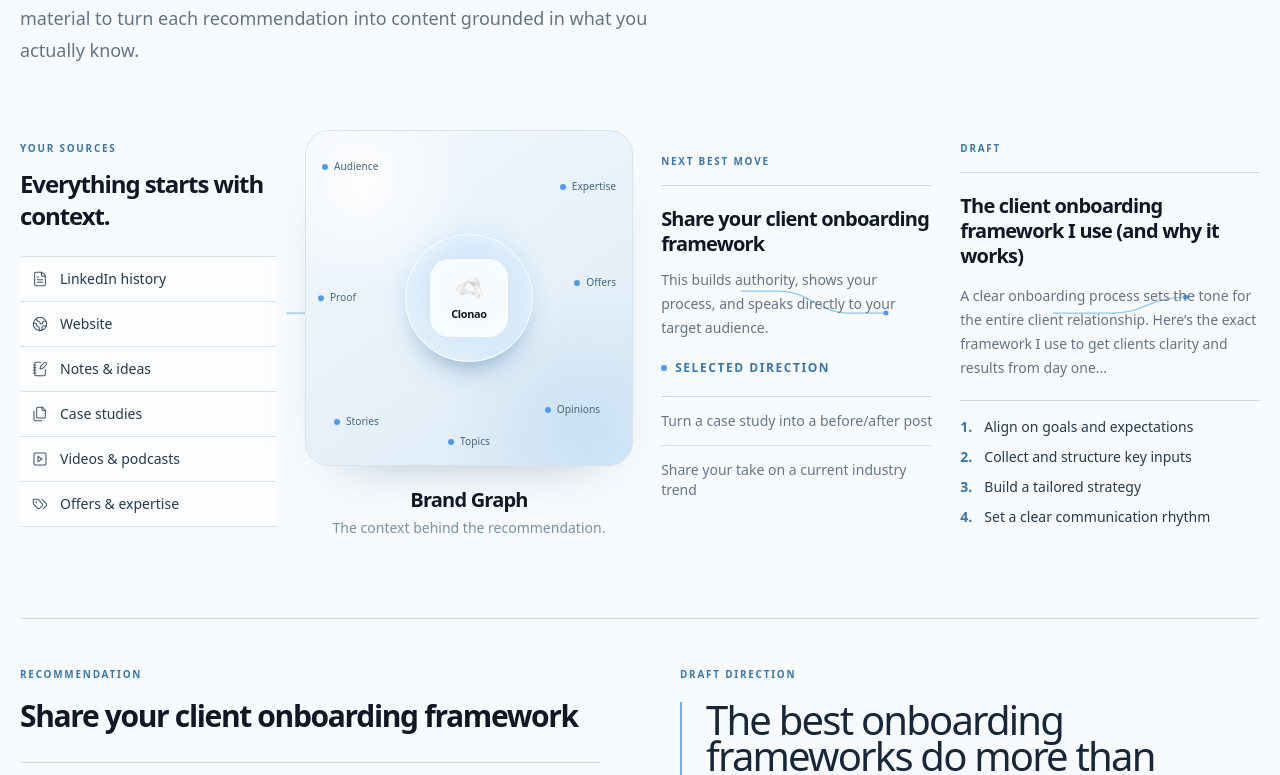
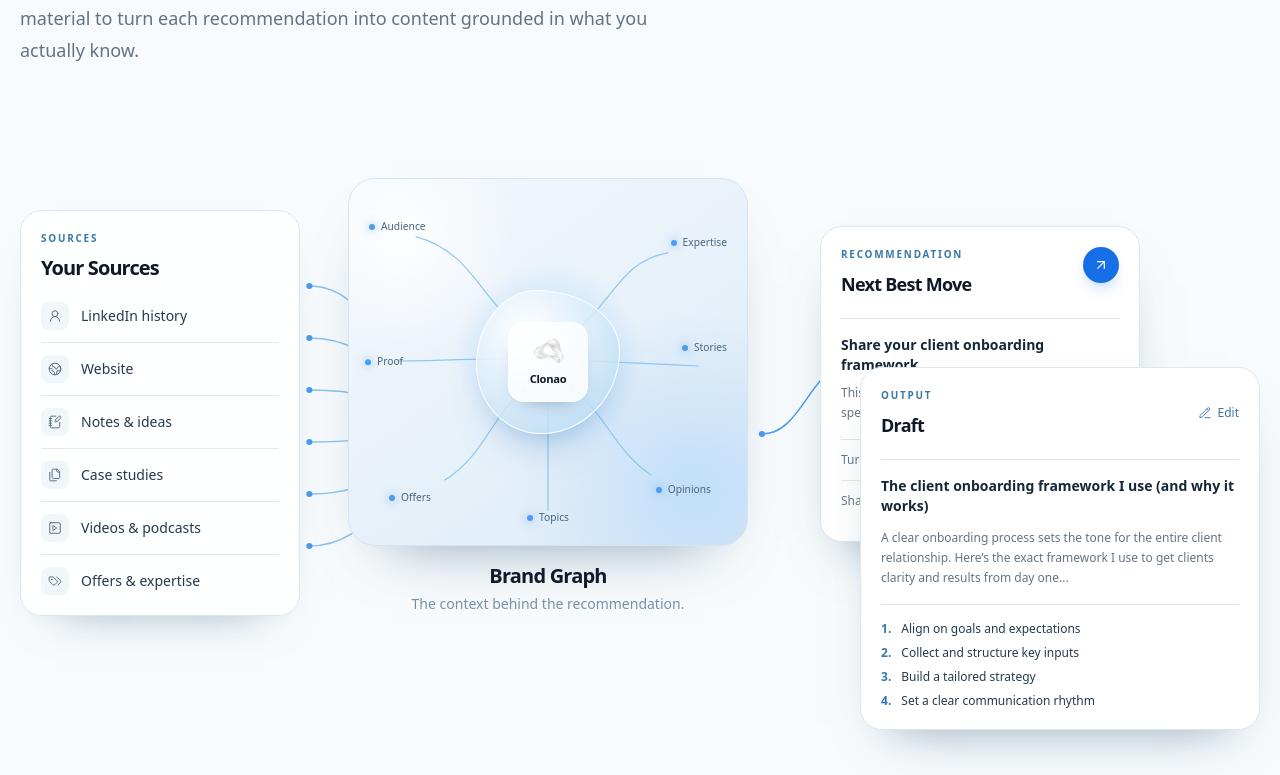
Before and after one commit to veokleo-create07/linkeldn.tool.100k, a Next.js app: page /product in a window 1280 px wide. Shown: the part 1600-2375 px from the top of the page. Built offline with nearby package versions, Linux system fonts and the light colour scheme.

Commit message:
refine: build connected create visual system

```diff
--- a/src/components/marketing/product-create.tsx
+++ b/src/components/marketing/product-create.tsx
@@ -1,29 +1,15 @@
-import {
-  FileText,
-  Files,
-  Globe2,
-  NotebookPen,
-  PlaySquare,
-  Tags,
-} from "lucide-react";
+import { ArrowUpRight, FileText, Files, Globe2, NotebookPen, PencilLine, PlaySquare, Tags, UserRound } from "lucide-react";
 
 const sources = [
-  ["LinkedIn history", FileText],
+  ["LinkedIn history", UserRound],
   ["Website", Globe2],
   ["Notes & ideas", NotebookPen],
   ["Case studies", Files],
   ["Videos & podcasts", PlaySquare],
   ["Offers & expertise", Tags],
 ] as const;
-
-const contextLabels = ["Audience", "Expertise", "Proof", "Offers", "Stories", "Opinions", "Topics"];
-
-const outline = [
-  "Align on goals and expectations",
-  "Collect and structure key inputs",
-  "Build a tailored strategy",
-  "Set a clear communication rhythm",
-];
+const contextLabels = ["Audience", "Expertise", "Proof", "Stories", "Offers", "Opinions", "Topics"];
+const outline = ["Align on goals and expectations", "Collect and structure key inputs", "Build a tailored strategy", "Set a clear communication rhythm"];
 
 export function ProductCreate() {
   return (
@@ -31,164 +17,103 @@ export function ProductCreate() {
       <div className="marketing-container">
         <div className="max-w-3xl">
           <p className="text-[0.68rem] font-semibold uppercase tracking-[0.22em] text-[#3977a9]">Create</p>
-          <h2 id="product-create-heading" className="text-balance mt-5 text-4xl font-semibold leading-[1.02] tracking-[-0.06em] text-[#101826] sm:text-5xl lg:text-[3.8rem]">
-            Turn the next best move into content.
-          </h2>
-          <p className="mt-6 max-w-2xl text-base leading-7 text-[#647384] sm:text-lg sm:leading-8">
-            Clonao uses your strategy, Brand Graph, stories, proof, opinions, and source material to turn each recommendation into content grounded in what you actually know.
-          </p>
+          <h2 id="product-create-heading" className="text-balance mt-5 text-4xl font-semibold leading-[1.02] tracking-[-0.06em] text-[#101826] sm:text-5xl lg:text-[3.8rem]">Turn the next best move into content.</h2>
+          <p className="mt-6 max-w-2xl text-base leading-7 text-[#647384] sm:text-lg sm:leading-8">Clonao uses your strategy, Brand Graph, stories, proof, opinions, and source material to turn each recommendation into content grounded in what you actually know.</p>
         </div>
-
-        <div className="relative mt-14 sm:mt-16">
-          <FlowConnectors />
-          <div className="relative grid gap-5 lg:grid-cols-[0.9fr_1.15fr_0.95fr_1.05fr] lg:items-center lg:gap-7">
-            <SourcesStage />
-            <BrandGraphStage />
-            <NextMoveStage />
-            <DraftStage />
-          </div>
-        </div>
-
+        <DesktopCreateSystem />
+        <MobileCreateSystem />
         <div className="mt-16 border-t border-[#cad9e3] pt-10 sm:mt-20 sm:pt-12">
-          <div className="grid gap-12 lg:grid-cols-2 lg:gap-20">
-            <RecommendationDetails />
-            <DraftDirection />
-          </div>
+          <div className="grid gap-12 lg:grid-cols-2 lg:gap-20"><RecommendationDetails /><DraftDirection /></div>
         </div>
       </div>
     </section>
   );
 }
 
-function SourcesStage() {
+function DesktopCreateSystem() {
   return (
-    <section aria-labelledby="create-sources-heading" className="create-stage-reveal">
-      <p className="text-[0.62rem] font-semibold uppercase tracking-[0.18em] text-[#3977a9]">Your Sources</p>
-      <h3 id="create-sources-heading" className="mt-3 text-2xl font-semibold tracking-[-0.045em] text-[#101826]">Everything starts with context.</h3>
-      <div className="mt-6 divide-y divide-[#d7e2ea] border-y border-[#d7e2ea] bg-white/45">
-        {sources.map(([label, Icon]) => (
-          <div key={label} className="flex items-center gap-3 px-3 py-3">
-            <Icon className="size-4 shrink-0 text-[#42566b]" strokeWidth={1.55} aria-hidden="true" />
-            <span className="min-w-0 text-sm font-medium text-[#26394d]">{label}</span>
-          </div>
-        ))}
-      </div>
+    <div className="relative mt-14 hidden h-[38rem] lg:mt-16 lg:block" aria-label="Sources flow into the Brand Graph, next best move, and draft">
+      <DesktopConnectors />
+      <SourcesPanel className="absolute left-0 top-20 z-10 w-[17.5rem]" />
+      <BrandGraph className="absolute left-[20.5rem] top-12 z-10 w-[25rem]" />
+      <NextMoveCard className="absolute right-[7.5rem] top-24 z-20 w-[20rem]" />
+      <DraftCard className="absolute bottom-2 right-0 z-20 w-[25rem]" />
+    </div>
+  );
+}
+
+function DesktopConnectors() {
+  return (
+    <svg className="pointer-events-none absolute inset-0 z-0 h-full w-full" viewBox="0 0 1200 608" fill="none" preserveAspectRatio="none" aria-hidden="true">
+      <path d="M280 156C342 156 346 242 414 270M280 208C344 208 358 260 414 284M280 260C350 260 364 279 414 297M280 312C350 312 364 303 414 309M280 364C348 364 360 330 414 322M280 416C340 416 350 354 414 335" stroke="#86c3ed" strokeWidth="1.35" strokeLinecap="round" />
+      <path d="M718 304C762 304 764 220 832 220M1032 220C1090 220 1039 444 930 444" stroke="#4d9cf3" strokeWidth="1.5" strokeLinecap="round" />
+      <circle cx="280" cy="156" r="3" fill="#4d9cf3" /><circle cx="280" cy="208" r="3" fill="#4d9cf3" /><circle cx="280" cy="260" r="3" fill="#4d9cf3" /><circle cx="280" cy="312" r="3" fill="#4d9cf3" /><circle cx="280" cy="364" r="3" fill="#4d9cf3" /><circle cx="280" cy="416" r="3" fill="#4d9cf3" /><circle cx="414" cy="304" r="3" fill="#4d9cf3" /><circle cx="718" cy="304" r="3" fill="#4d9cf3" /><circle cx="832" cy="220" r="3" fill="#4d9cf3" /><circle cx="1032" cy="220" r="3" fill="#4d9cf3" /><circle cx="930" cy="444" r="3" fill="#4d9cf3" />
+    </svg>
+  );
+}
+
+function SourcesPanel({ className = "" }: { className?: string }) {
+  return (
+    <section className={"rounded-[1.35rem] border border-[#dce7ee] bg-white/90 p-5 shadow-[0_24px_48px_-38px_rgba(20,65,103,0.6)] " + className} aria-labelledby="create-sources-heading">
+      <p className="text-[0.62rem] font-semibold uppercase tracking-[0.18em] text-[#3977a9]">Sources</p>
+      <h3 id="create-sources-heading" className="mt-2 text-xl font-semibold tracking-[-0.045em] text-[#101826]">Your Sources</h3>
+      <div className="mt-5 divide-y divide-[#e1e9ef]">{sources.map(([label, Icon]) => <div key={label} className="flex items-center gap-3 py-3 first:pt-0 last:pb-0"><span className="flex size-7 shrink-0 items-center justify-center rounded-lg bg-[#f1f6fa] text-[#53697b]"><Icon className="size-3.5" strokeWidth={1.6} aria-hidden="true" /></span><span className="text-sm font-medium text-[#26394d]">{label}</span></div>)}</div>
     </section>
   );
 }
 
-function BrandGraphStage() {
+function BrandGraph({ className = "" }: { className?: string }) {
   return (
-    <section aria-labelledby="create-brand-graph-heading" className="create-stage-reveal create-brand-graph text-center">
-      <div className="relative mx-auto flex min-h-[21rem] max-w-[23rem] items-center justify-center overflow-hidden rounded-[1.5rem] border border-[#d5e4ef] bg-[radial-gradient(circle_at_50%_48%,rgba(140,203,255,0.42),transparent_34%),linear-gradient(145deg,#f4f8fc,#dcebf7)] px-4 py-8 shadow-[0_24px_55px_-42px_rgba(20,65,103,0.56)]">
-        <div className="pointer-events-none absolute inset-0 bg-[radial-gradient(circle_at_18%_16%,rgba(255,255,255,0.82),transparent_28%),radial-gradient(circle_at_84%_88%,rgba(104,170,224,0.18),transparent_34%)]" aria-hidden="true" />
-        <div className="relative flex size-32 items-center justify-center rounded-full border border-white/85 bg-white/72 shadow-[0_18px_34px_-22px_rgba(24,82,135,0.8)]">
-          <div className="flex size-20 flex-col items-center justify-center rounded-[1.25rem] border border-[#d7e5ef] bg-white/85">
-            <img src="/clonao-logo.png" alt="" className="size-7 object-contain" />
-            <span className="mt-1 text-[0.68rem] font-semibold tracking-[-0.03em] text-[#101826]">Clonao</span>
-          </div>
+    <section className={className} aria-labelledby="create-brand-graph-heading">
+      <div className="relative h-[23rem] overflow-hidden rounded-[1.7rem] border border-[#d5e4ef] bg-[radial-gradient(circle_at_50%_48%,rgba(140,203,255,0.52),transparent_34%),linear-gradient(145deg,#f4f8fc,#dcebf7)] shadow-[0_30px_62px_-42px_rgba(20,65,103,0.65)]">
+        <div className="pointer-events-none absolute inset-0 bg-[radial-gradient(circle_at_13%_16%,rgba(255,255,255,0.9),transparent_26%),radial-gradient(circle_at_86%_84%,rgba(95,173,253,0.23),transparent_38%)]" aria-hidden="true" />
+        <GraphPaths />
+        <div className="absolute left-1/2 top-1/2 flex size-36 -translate-x-1/2 -translate-y-1/2 items-center justify-center rounded-[42%_58%_55%_45%/52%_42%_58%_48%] border border-white/90 bg-[radial-gradient(circle_at_34%_28%,rgba(255,255,255,0.98),rgba(217,235,249,0.84)_52%,rgba(156,204,236,0.68))] shadow-[0_22px_42px_-22px_rgba(34,112,188,0.55)]">
+          <div className="flex size-20 flex-col items-center justify-center rounded-2xl border border-white/85 bg-white/80 shadow-[0_10px_22px_-16px_rgba(20,65,103,0.7)]"><img src="/clonao-logo.png" alt="" className="size-8 object-contain" /><span className="mt-1 text-[0.7rem] font-semibold tracking-[-0.03em] text-[#101826]">Clonao</span></div>
         </div>
-        {contextLabels.map((label, index) => (
-          <span key={label} className={"absolute " + contextPosition(index)}>
-            <span className="mr-1.5 inline-block size-1.5 rounded-full bg-[#4d9cf3] align-middle" aria-hidden="true" />
-            {label}
-          </span>
-        ))}
+        {contextLabels.map((label, index) => <span key={label} className={"absolute " + graphLabelPosition(index)}><span className="mr-1.5 inline-block size-1.5 rounded-full bg-[#4d9cf3] align-middle shadow-[0_0_10px_rgba(77,156,243,0.75)]" aria-hidden="true" />{label}</span>)}
       </div>
-      <h3 id="create-brand-graph-heading" className="mt-5 text-xl font-semibold tracking-[-0.04em] text-[#101826]">Brand Graph</h3>
-      <p className="mt-1 text-sm text-[#7893a6]">The context behind the recommendation.</p>
+      <h3 id="create-brand-graph-heading" className="mt-4 text-center text-xl font-semibold tracking-[-0.04em] text-[#101826]">Brand Graph</h3><p className="mt-1 text-center text-sm text-[#7893a6]">The context behind the recommendation.</p>
     </section>
   );
 }
 
-function contextPosition(index: number) {
-  return [
-    "left-4 top-7 text-[0.64rem] font-medium text-[#47677f]",
-    "right-4 top-12 text-[0.64rem] font-medium text-[#47677f]",
-    "left-3 top-1/2 -translate-y-1/2 text-[0.64rem] font-medium text-[#47677f]",
-    "right-4 top-[43%] text-[0.64rem] font-medium text-[#47677f]",
-    "left-7 bottom-9 text-[0.64rem] font-medium text-[#47677f]",
-    "right-8 bottom-12 text-[0.64rem] font-medium text-[#47677f]",
-    "left-1/2 bottom-4 -translate-x-1/2 text-[0.64rem] font-medium text-[#47677f]",
-  ][index];
+function GraphPaths() {
+  return <svg className="pointer-events-none absolute inset-0 h-full w-full" viewBox="0 0 400 368" fill="none" preserveAspectRatio="none" aria-hidden="true"><path d="M67 58C126 74 130 122 180 156M321 74C270 84 268 123 222 157M48 183C108 183 122 180 166 181M352 188C294 186 278 184 236 183M96 303C137 277 143 238 176 212M304 298C266 272 260 239 225 211M200 334C200 289 200 252 200 220" stroke="#8fc8ef" strokeWidth="1.2" /><circle cx="180" cy="156" r="2.4" fill="#5fadfd" /><circle cx="222" cy="157" r="2.4" fill="#5fadfd" /><circle cx="166" cy="181" r="2.4" fill="#5fadfd" /><circle cx="236" cy="183" r="2.4" fill="#5fadfd" /><circle cx="176" cy="212" r="2.4" fill="#5fadfd" /><circle cx="225" cy="211" r="2.4" fill="#5fadfd" /></svg>;
 }
 
-function NextMoveStage() {
+function NextMoveCard({ className = "" }: { className?: string }) {
   return (
-    <section aria-labelledby="create-next-move-heading" className="create-stage-reveal">
-      <p className="text-[0.62rem] font-semibold uppercase tracking-[0.18em] text-[#3977a9]">Next Best Move</p>
-      <div className="mt-4 border-y border-[#cad9e3] py-5">
-        <h3 id="create-next-move-heading" className="text-xl font-semibold leading-tight tracking-[-0.04em] text-[#101826]">Share your client onboarding framework</h3>
-        <p className="mt-3 text-sm leading-6 text-[#647384]">This builds authority, shows your process, and speaks directly to your target audience.</p>
-        <div className="mt-5 flex items-center gap-2 text-xs font-semibold uppercase tracking-[0.13em] text-[#3977a9]">
-          <span className="size-1.5 rounded-full bg-[#4d9cf3]" aria-hidden="true" />
-          Selected direction
-        </div>
-      </div>
-      <div className="divide-y divide-[#d7e2ea] text-sm text-[#65768b]">
-        <p className="py-3.5">Turn a case study into a before/after post</p>
-        <p className="py-3.5">Share your take on a current industry trend</p>
-      </div>
+    <section className={"rounded-[1.35rem] border border-[#dce7ee] bg-white p-5 shadow-[0_28px_52px_-30px_rgba(20,65,103,0.55)] " + className} aria-labelledby="create-next-move-heading">
+      <div className="flex items-start justify-between gap-4"><div><p className="text-[0.62rem] font-semibold uppercase tracking-[0.18em] text-[#3977a9]">Recommendation</p><h3 id="create-next-move-heading" className="mt-2 text-lg font-semibold tracking-[-0.04em] text-[#101826]">Next Best Move</h3></div><span className="flex size-9 shrink-0 items-center justify-center rounded-full bg-[#176fe8] text-white shadow-[0_8px_18px_-10px_rgba(23,111,232,0.9)]"><ArrowUpRight className="size-4" strokeWidth={1.8} aria-hidden="true" /></span></div>
+      <div className="mt-5 border-y border-[#dbe6ed] py-4"><p className="text-sm font-semibold leading-5 text-[#172638]">Share your client onboarding framework</p><p className="mt-2 text-xs leading-5 text-[#647384]">This builds authority, shows your process, and speaks directly to your target audience.</p></div>
+      <div className="divide-y divide-[#e1e9ef] text-xs text-[#65768b]"><p className="py-3">Turn a case study into a before/after post</p><p className="py-3">Share your take on a current industry trend</p></div>
     </section>
   );
 }
 
-function DraftStage() {
+function DraftCard({ className = "" }: { className?: string }) {
   return (
-    <section aria-labelledby="create-draft-heading" className="create-stage-reveal">
-      <p className="text-[0.62rem] font-semibold uppercase tracking-[0.18em] text-[#3977a9]">Draft</p>
-      <div className="mt-4 border-y border-[#cad9e3] py-5">
-        <h3 id="create-draft-heading" className="text-xl font-semibold leading-tight tracking-[-0.04em] text-[#101826]">The client onboarding framework I use (and why it works)</h3>
-        <p className="mt-4 text-sm leading-6 text-[#647384]">A clear onboarding process sets the tone for the entire client relationship. Here’s the exact framework I use to get clients clarity and results from day one...</p>
-      </div>
-      <ol className="mt-4 space-y-2.5 text-sm text-[#26394d]">
-        {outline.map((item, index) => (
-          <li key={item} className="flex gap-3">
-            <span className="font-semibold text-[#3977a9]">{index + 1}.</span>
-            <span>{item}</span>
-          </li>
-        ))}
-      </ol>
+    <section className={"rounded-[1.35rem] border border-[#dce7ee] bg-white p-5 shadow-[0_26px_50px_-32px_rgba(20,65,103,0.54)] " + className} aria-labelledby="create-draft-heading">
+      <div className="flex items-center justify-between gap-4"><div><p className="text-[0.62rem] font-semibold uppercase tracking-[0.18em] text-[#3977a9]">Output</p><h3 id="create-draft-heading" className="mt-2 text-lg font-semibold tracking-[-0.04em] text-[#101826]">Draft</h3></div><button type="button" className="inline-flex items-center gap-1.5 text-xs font-medium text-[#3977a9] focus-visible:outline-none focus-visible:ring-2 focus-visible:ring-[#4d9cf3]/50"><PencilLine className="size-3.5" strokeWidth={1.6} aria-hidden="true" />Edit</button></div>
+      <div className="mt-5 border-y border-[#dbe6ed] py-4"><p className="text-sm font-semibold leading-5 text-[#172638]">The client onboarding framework I use (and why it works)</p><p className="mt-3 text-xs leading-5 text-[#647384]">A clear onboarding process sets the tone for the entire client relationship. Here’s the exact framework I use to get clients clarity and results from day one...</p></div>
+      <ol className="mt-4 space-y-2 text-xs text-[#26394d]">{outline.map((item, index) => <li key={item} className="flex gap-2.5"><span className="font-semibold text-[#3977a9]">{index + 1}.</span><span>{item}</span></li>)}</ol>
     </section>
   );
 }
 
+function MobileCreateSystem() {
+  return <div className="mt-12 space-y-8 lg:hidden" aria-label="Create flow from sources to draft"><SourcesPanel /><div className="flex justify-center text-[#4d9cf3]" aria-hidden="true">↓</div><BrandGraph /><div className="flex justify-center text-[#4d9cf3]" aria-hidden="true">↓</div><NextMoveCard /><div className="flex justify-center text-[#4d9cf3]" aria-hidden="true">↓</div><DraftCard /></div>;
+}
+
+function graphLabelPosition(index: number) {
+  return ["left-5 top-10 text-[0.64rem] font-medium text-[#47677f]", "right-5 top-14 text-[0.64rem] font-medium text-[#47677f]", "left-4 top-1/2 -translate-y-1/2 text-[0.64rem] font-medium text-[#47677f]", "right-5 top-[44%] text-[0.64rem] font-medium text-[#47677f]", "left-10 bottom-10 text-[0.64rem] font-medium text-[#47677f]", "right-9 bottom-12 text-[0.64rem] font-medium text-[#47677f]", "left-1/2 bottom-5 -translate-x-1/2 text-[0.64rem] font-medium text-[#47677f]"][index];
+}
+
 function RecommendationDetails() {
-  return (
-    <section aria-labelledby="create-recommendation-heading">
-      <p className="text-[0.62rem] font-semibold uppercase tracking-[0.18em] text-[#3977a9]">Recommendation</p>
-      <h3 id="create-recommendation-heading" className="mt-4 text-2xl font-semibold tracking-[-0.045em] text-[#101826] sm:text-3xl">Share your client onboarding framework</h3>
-      <dl className="mt-7 divide-y divide-[#cad9e3] border-y border-[#cad9e3] text-sm">
-        <div className="grid grid-cols-[5.5rem_minmax(0,1fr)] gap-4 py-4"><dt className="text-[#7893a6]">Sources</dt><dd className="font-medium text-[#26394d]">Case study · LinkedIn history · Brand Graph</dd></div>
-        <div className="grid grid-cols-[5.5rem_minmax(0,1fr)] gap-4 py-4"><dt className="text-[#7893a6]">Grounding</dt><dd className="font-medium text-[#26394d]">Built from what you already know</dd></div>
-        <div className="grid grid-cols-[5.5rem_minmax(0,1fr)] gap-4 py-4"><dt className="text-[#7893a6]">Audience</dt><dd className="font-medium text-[#26394d]">Speaks to your target audience</dd></div>
-        <div className="grid grid-cols-[5.5rem_minmax(0,1fr)] gap-4 py-4"><dt className="text-[#7893a6]">Goal</dt><dd className="font-medium text-[#26394d]">Builds authority and drives the right conversations</dd></div>
-      </dl>
-    </section>
-  );
+  return <section aria-labelledby="create-recommendation-heading"><p className="text-[0.62rem] font-semibold uppercase tracking-[0.18em] text-[#3977a9]">Recommendation</p><h3 id="create-recommendation-heading" className="mt-4 text-2xl font-semibold tracking-[-0.045em] text-[#101826] sm:text-3xl">Share your client onboarding framework</h3><dl className="mt-7 divide-y divide-[#cad9e3] border-y border-[#cad9e3] text-sm"><div className="grid grid-cols-[5.5rem_minmax(0,1fr)] gap-4 py-4"><dt className="text-[#7893a6]">Sources</dt><dd className="font-medium text-[#26394d]">Case study · LinkedIn history · Brand Graph</dd></div><div className="grid grid-cols-[5.5rem_minmax(0,1fr)] gap-4 py-4"><dt className="text-[#7893a6]">Grounding</dt><dd className="font-medium text-[#26394d]">Built from what you already know</dd></div><div className="grid grid-cols-[5.5rem_minmax(0,1fr)] gap-4 py-4"><dt className="text-[#7893a6]">Audience</dt><dd className="font-medium text-[#26394d]">Speaks to your target audience</dd></div><div className="grid grid-cols-[5.5rem_minmax(0,1fr)] gap-4 py-4"><dt className="text-[#7893a6]">Goal</dt><dd className="font-medium text-[#26394d]">Builds authority and drives the right conversations</dd></div></dl></section>;
 }
 
 function DraftDirection() {
-  return (
-    <section aria-labelledby="create-draft-direction-heading">
-      <p className="text-[0.62rem] font-semibold uppercase tracking-[0.18em] text-[#3977a9]">Draft Direction</p>
-      <div className="mt-5 border-l-2 border-[#6daeff] pl-6">
-        <h3 id="create-draft-direction-heading" className="text-2xl font-medium leading-[1.18] tracking-[-0.045em] text-[#172638] sm:text-3xl lg:text-[2.5rem]">The best onboarding frameworks do more than welcome a client. They create clarity around the result from day one.</h3>
-        <p className="mt-6 max-w-xl text-base leading-7 text-[#647384]">Clonao turns your knowledge and context into content that sounds like you, with the right angle, structure, and proof — so you can focus on what matters most.</p>
-      </div>
-    </section>
-  );
+  return <section aria-labelledby="create-draft-direction-heading"><p className="text-[0.62rem] font-semibold uppercase tracking-[0.18em] text-[#3977a9]">Draft Direction</p><div className="mt-5 border-l-2 border-[#6daeff] pl-6"><h3 id="create-draft-direction-heading" className="text-2xl font-medium leading-[1.18] tracking-[-0.045em] text-[#172638] sm:text-3xl lg:text-[2.5rem]">The best onboarding frameworks do more than welcome a client. They create clarity around the result from day one.</h3><p className="mt-6 max-w-xl text-base leading-7 text-[#647384]">Clonao turns your knowledge and context into content that sounds like you, with the right angle, structure, and proof — so you can focus on what matters most.</p></div></section>;
 }
-
-function FlowConnectors() {
-  return (
-    <svg className="pointer-events-none absolute inset-x-0 top-[45%] z-0 hidden h-20 w-full -translate-y-1/2 lg:block" viewBox="0 0 1200 80" fill="none" preserveAspectRatio="none" aria-hidden="true">
-      <path d="M258 40H360C390 40 397 18 427 18H462" stroke="#8cc9f4" strokeWidth="1.25" strokeLinecap="round" />
-      <path d="M698 18H734C764 18 772 40 802 40H838" stroke="#8cc9f4" strokeWidth="1.25" strokeLinecap="round" />
-      <path d="M1000 40H1058C1088 40 1094 24 1128 24" stroke="#8cc9f4" strokeWidth="1.25" strokeLinecap="round" />
-      <circle cx="462" cy="18" r="2.5" fill="#4d9cf3" />
-      <circle cx="838" cy="40" r="2.5" fill="#4d9cf3" />
-      <circle cx="1128" cy="24" r="2.5" fill="#4d9cf3" />
-    </svg>
-  );
-}
```
